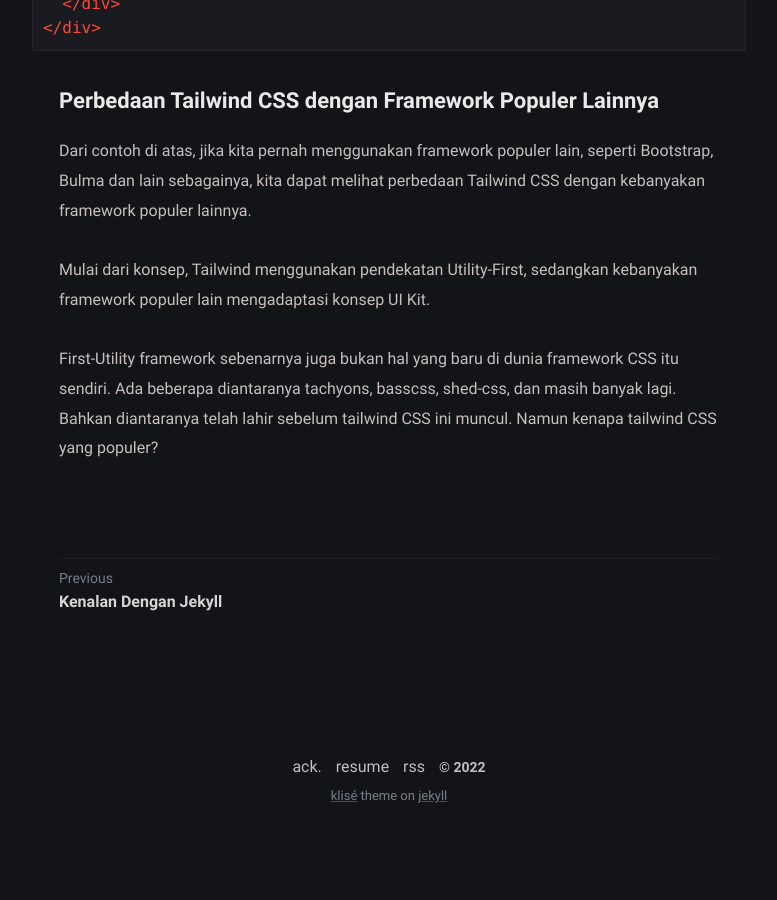
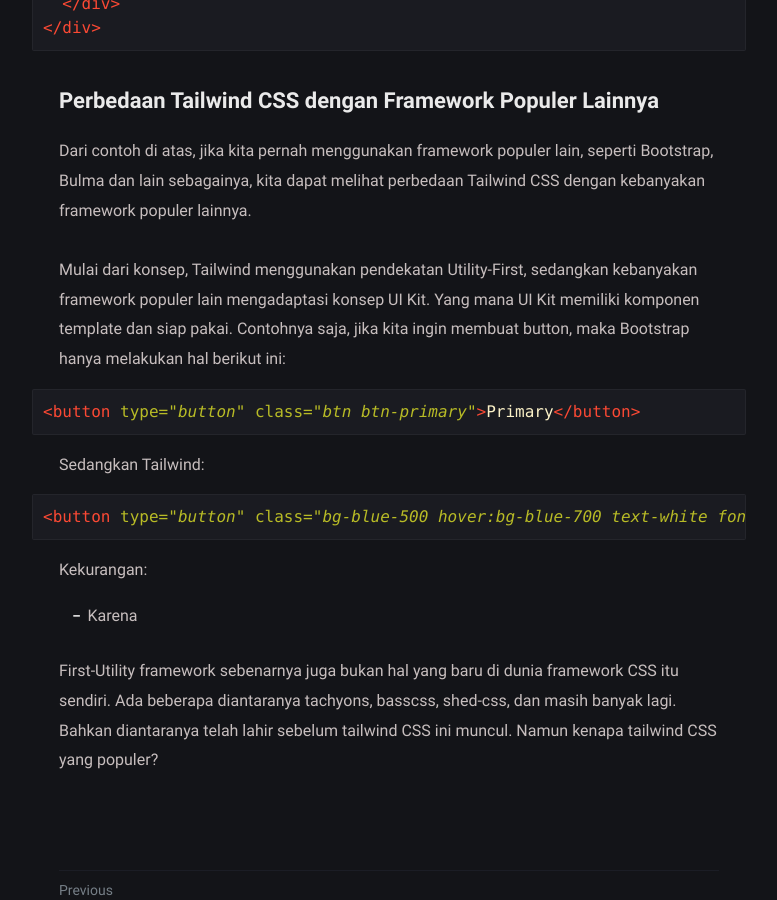
Before and after one commit to nixentric/nixentric.github.io, a Jekyll site: the page built from _posts/2022-02-15-tailwindcss-draft.md, in a window 1280 px wide and 900 px high, scrolled down 2983 px. Shown: the whole window, without its empty margins (251-1028 px from the left). Built offline with Jekyll 4.4.1, drawn with Linux system fonts in a browser that asks for light colours; before the commit the page ends 3823 px from its top, so only the background shows below that.

Commit message:
Update 2022-02-15-tailwindcss-draft.md

````diff
--- a/_posts/2022-02-15-tailwindcss-draft.md
+++ b/_posts/2022-02-15-tailwindcss-draft.md
@@ -89,6 +89,18 @@ Sedangkan, jika kita menggunakan framework Tailwind CSS, kita hanya perlu mengom
 
 Dari contoh di atas, jika kita pernah menggunakan framework populer lain, seperti Bootstrap, Bulma dan lain sebagainya, kita dapat melihat perbedaan Tailwind CSS dengan kebanyakan framework populer lainnya.
 
-Mulai dari konsep, Tailwind menggunakan pendekatan Utility-First, sedangkan kebanyakan framework populer lain mengadaptasi konsep UI Kit.
+Mulai dari konsep, Tailwind menggunakan pendekatan Utility-First, sedangkan kebanyakan framework populer lain mengadaptasi konsep UI Kit. Yang mana UI Kit memiliki komponen template dan siap pakai. Contohnya saja, jika kita ingin membuat button, maka Bootstrap hanya melakukan hal berikut ini:
+
+```html
+<button type="button" class="btn btn-primary">Primary</button>
+```
+
+Sedangkan Tailwind:
+```html
+<button type="button" class="bg-blue-500 hover:bg-blue-700 text-white font-bold py-2 px-4 rounded">Primary</button>
+```
+
+Kekurangan:
+- Karena
 
 First-Utility framework sebenarnya juga bukan hal yang baru di dunia framework CSS itu sendiri. Ada beberapa diantaranya tachyons, basscss, shed-css, dan masih banyak lagi. Bahkan diantaranya telah lahir sebelum tailwind CSS ini muncul. Namun kenapa tailwind CSS yang populer?
````
